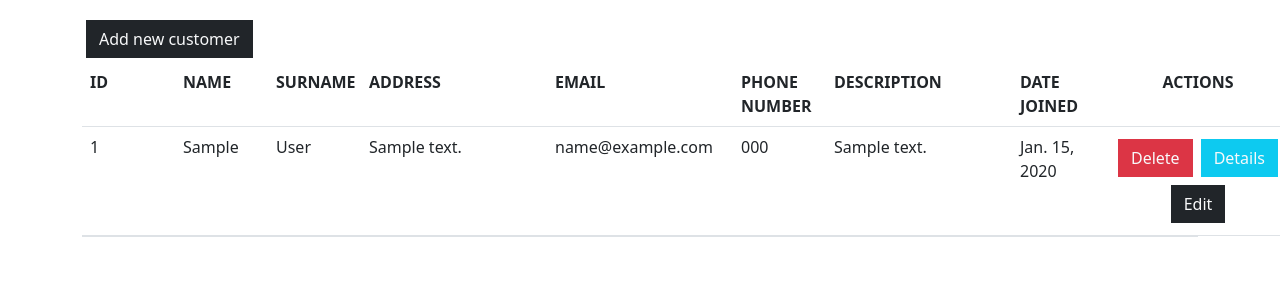
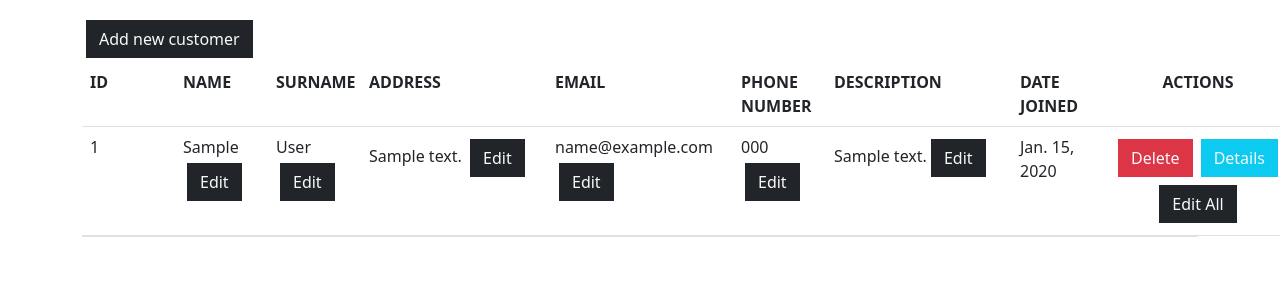
Before and after one commit to MarcinSerwinski/ADE, a Django app: page /main_view/ in a window 1280 px wide. Shown: the part 56-356 px from the top of the page. Run offline with Django 4.2, Linux system fonts and the light colour scheme; a user stored in the database is signed in; tables that the repository leaves empty hold one stand-in row (values such as "Sample post"); parts of the project's set-up code (start-up, migrations or seed data) failed here and were passed over; some libraries are stand-ins or nearby versions.

Commit message:
added editing to every single field of customer

```diff
--- a/alarm_systems/templates/home/alarm_systems_main_view.html
+++ b/alarm_systems/templates/home/alarm_systems_main_view.html
@@ -7,7 +7,7 @@
 
 {% block container %}
     <div class="schedules-content">
-    <a href="{% url 'alarm_systems:add_customer_view' %}" class="btn btn-dark rounded-0 text-light m-1">Add new
+        <a href="{% url 'alarm_systems:add_customer' %}" class="btn btn-dark rounded-0 text-light m-1">Add new
             customer</a>
         <table class="table border-bottom">
             <thead>
@@ -27,20 +27,36 @@
             {% for customer in customers_all %}
                 <tr class="d-flex">
                     <td class="col-sm-1">{{ customer.id }}</td>
-            <td class="col-1">{{ customer.first_name }}</td>
-            <td class="col-1">{{ customer.last_name }}</td>
-            <td class="col-2">{{ customer.address }}</td>
-            <td class="col-2">{{ customer.email }}</td>
-            <td class="col-1">{{ customer.phone_number }}</td>
-            <td class="col-md-2">{{ customer.description }}</td>
+                    <td class="col-1">{{ customer.first_name }} <a
+                            href="{% url 'alarm_systems:edit_customer_first_name' customer.id %}"
+                            class="btn btn-dark rounded-0 text-light m-1">Edit</a></td>
+                    <td class="col-1">{{ customer.last_name }} <a
+                            href="{% url 'alarm_systems:edit_customer_last_name' customer.id %}"
+                            class="btn btn-dark rounded-0 text-light m-1">Edit</a>
+                    </td>
+                    <td class="col-2">{{ customer.address }} <a
+                            href="{% url 'alarm_systems:edit_customer_address' customer.id %}"
+                            class="btn btn-dark rounded-0 text-light m-1">Edit</a></td>
+                    <td class="col-2">{{ customer.email }}<a
+                            href="{% url 'alarm_systems:edit_customer_email' customer.id %}"
+                            class="btn btn-dark rounded-0 text-light m-1">Edit</a></td>
+                    <td class="col-1">{{ customer.phone_number }}<a
+                            href="{% url 'alarm_systems:edit_customer_phone_number' customer.id %}"
+                            class="btn btn-dark rounded-0 text-light m-1">Edit</a></td>
+                    <td class="col-md-2">{{ customer.description }}<a
+                            href="{% url 'alarm_systems:edit_customer_description' customer.id %}"
+                            class="btn btn-dark rounded-0 text-light m-1">Edit</a></td>
                     <td class="col-1">{{ customer.date_joined }}</td>
                     <td class="col-2 d-flex align-items-center justify-content-center flex-wrap">
-                <a href="{% url 'alarm_systems:delete_customer_view' customer.id %}"
+                        <a href="{% url 'alarm_systems:delete_customer' customer.id %}"
                            class="btn btn-danger rounded-0 text-light m-1">Delete</a>
                         <a href="#" class="btn btn-info rounded-0 text-light m-1">Details</a>
-                <a href="{% url 'alarm_systems:edit_customer_view' customer.id %}"
-                   class="btn btn-dark rounded-0 text-light m-1">Edit</a>
+                        <a href="{% url 'alarm_systems:edit_customer_all_view' customer.id %}"
+                           class="btn btn-dark rounded-0 text-light m-1">Edit All</a>
                     </td>
                 </tr>
+                </tbody>
+                </table>
+                </div>
             {% endfor %}
 {% endblock %}
--- a/alarm_systems/urls.py
+++ b/alarm_systems/urls.py
@@ -8,7 +8,19 @@ app_name = 'alarm_systems'
 urlpatterns = [
     path('', views.home, name='home'),
     path('main_view/', MainView.as_view(), name='main_view'),
-    path('main_view/add_customer/', views.add_customer_view, name='add_customer_view'),
-    path('main_view/delete_customer/<int:customer_id>', views.delete_customer_view, name='delete_customer_view'),
-    path('main_view/edit_customer/<int:customer_id>', views.edit_customer_view, name='edit_customer_view'),
+    path('main_view/add_customer/', views.add_customer_view, name='add_customer'),
+    path('main_view/delete_customer/<int:customer_id>', views.delete_customer_view, name='delete_customer'),
+    path('main_view/edit_customer/<int:customer_id>', views.edit_customer_all_view, name='edit_customer_all_view'),
+    path('main_view/edit_customer_first_name/<int:customer_id>', views.edit_customer_first_name,
+         name='edit_customer_first_name'),
+    path('main_view/edit_customer_last_name/<int:customer_id>', views.edit_customer_last_name,
+         name='edit_customer_last_name'),
+    path('main_view/edit_customer_address/<int:customer_id>', views.edit_customer_address,
+         name='edit_customer_address'),
+    path('main_view/edit_customer_email/<int:customer_id>', views.edit_customer_email,
+         name='edit_customer_email'),
+    path('main_view/edit_customer_phone_number/<int:customer_id>', views.edit_customer_phone_number,
+         name='edit_customer_phone_number'),
+    path('main_view/edit_customer_description/<int:customer_id>', views.edit_customer_description,
+         name='edit_customer_description'),
 ]
--- a/alarm_systems/views.py
+++ b/alarm_systems/views.py
@@ -56,7 +56,7 @@ def delete_customer_view(request, customer_id):
     return redirect('alarm_systems:main_view')
 
 
-def edit_customer_view(request, customer_id):
+def edit_customer_all_view(request, customer_id):
     customer_to_be_edited = get_object_or_404(Customer, pk=customer_id)
     form = forms.EditCustomerForm(request.POST)
     if request.method == 'POST':
@@ -73,7 +73,115 @@ def edit_customer_view(request, customer_id):
 
     return render(
         request,
-        'home/edit_customer.html',
+        'home/customer_edit/edit_customer_all.html',
         context={
             'customer_to_be_edited': customer_to_be_edited,
             'form': form})
+
+
+def edit_customer_first_name(request, customer_id):
+    customer_to_be_edited = get_object_or_404(Customer, pk=customer_id)
+    form = forms.EditCustomerFirstNameForm(request.POST)
+    if request.method == 'POST':
+
+        if form.is_valid():
+            customer_to_be_edited.first_name = form.cleaned_data['first_name']
+            customer_to_be_edited.save()
+            return redirect('alarm_systems:main_view')
+
+    return render(
+        request,
+        'home/customer_edit/edit_customer_first_name.html',
+        context={
+            'customer_to_be_edited': customer_to_be_edited,
+            'form': form})
+
+
+def edit_customer_last_name(request, customer_id):
+    customer_to_be_edited = get_object_or_404(Customer, pk=customer_id)
+    form = forms.EditCustomerLastNameForm(request.POST)
+    if request.method == 'POST':
+
+        if form.is_valid():
+            customer_to_be_edited.last_name = form.cleaned_data['last_name']
+            customer_to_be_edited.save()
+            return redirect('alarm_systems:main_view')
+
+    return render(
+        request,
+        'home/customer_edit/edit_customer_last_name.html',
+        context={
+            'customer_to_be_edited': customer_to_be_edited,
+            'form': form})
+
+
+def edit_customer_address(request, customer_id):
+    customer_to_be_edited = get_object_or_404(Customer, pk=customer_id)
+    form = forms.EditCustomerAddressForm(request.POST)
+    if request.method == 'POST':
+
+        if form.is_valid():
+            customer_to_be_edited.address = form.cleaned_data['address']
+            customer_to_be_edited.save()
+            return redirect('alarm_systems:main_view')
+
+    return render(
+        request,
+        'home/customer_edit/edit_customer_address.html',
+        context={
+            'customer_to_be_edited': customer_to_be_edited,
+            'form': form})
+
+
+def edit_customer_email(request, customer_id):
+    customer_to_be_edited = get_object_or_404(Customer, pk=customer_id)
+    form = forms.EditCustomerEmailForm(request.POST)
+    if request.method == 'POST':
+
+        if form.is_valid():
+            customer_to_be_edited.email = form.cleaned_data['email']
+            customer_to_be_edited.save()
+            return redirect('alarm_systems:main_view')
+
+    return render(
+        request,
+        'home/customer_edit/edit_customer_email.html',
+        context={
+            'customer_to_be_edited': customer_to_be_edited,
+            'form': form})
+
+
+def edit_customer_phone_number(request, customer_id):
+    customer_to_be_edited = get_object_or_404(Customer, pk=customer_id)
+    form = forms.EditCustomerPhoneNumberForm(request.POST)
+    if request.method == 'POST':
+
+        if form.is_valid():
+            customer_to_be_edited.phone_number = form.cleaned_data['phone_number']
+            customer_to_be_edited.save()
+            return redirect('alarm_systems:main_view')
+
+    return render(
+        request,
+        'home/customer_edit/edit_customer_phone_number.html',
+        context={
+            'customer_to_be_edited': customer_to_be_edited,
+            'form': form})
+
+
+def edit_customer_description(request, customer_id):
+    customer_to_be_edited = get_object_or_404(Customer, pk=customer_id)
+    form = forms.EditCustomerDescriptionForm(request.POST)
+    if request.method == 'POST':
+
+        if form.is_valid():
+            customer_to_be_edited.description = form.cleaned_data['description']
+            customer_to_be_edited.save()
+            return redirect('alarm_systems:main_view')
+
+    return render(
+        request,
+        'home/customer_edit/edit_customer_description.html',
+        context={
+            'customer_to_be_edited': customer_to_be_edited,
+            'form': form})
```
Also changed, not shown: alarm_systems/forms.py (+36 -0 lines), alarm_systems/templates/home/customer_edit/edit_customer_address.html (added, +19 -0 lines), alarm_systems/templates/home/customer_edit/edit_customer_description.html (added, +19 -0 lines), alarm_systems/templates/home/customer_edit/edit_customer_email.html (added, +19 -0 lines), alarm_systems/templates/home/customer_edit/edit_customer_first_name.html (added, +19 -0 lines), alarm_systems/templates/home/customer_edit/edit_customer_last_name.html (added, +19 -0 lines), alarm_systems/templates/home/customer_edit/edit_customer_phone_number.html (added, +19 -0 lines), alarm_systems/templates/home/customer_edit/edit_customer_all.html (renamed from alarm_systems/templates/home/edit_customer.html). Lines whose indentation alone changed are shown as unchanged.
